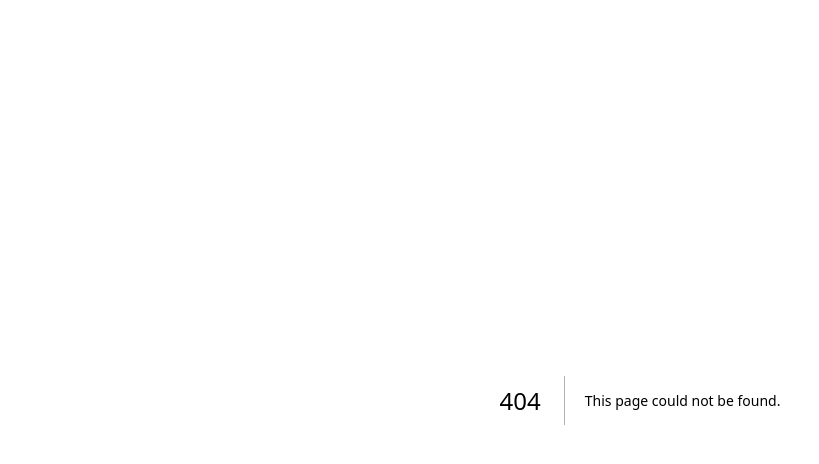
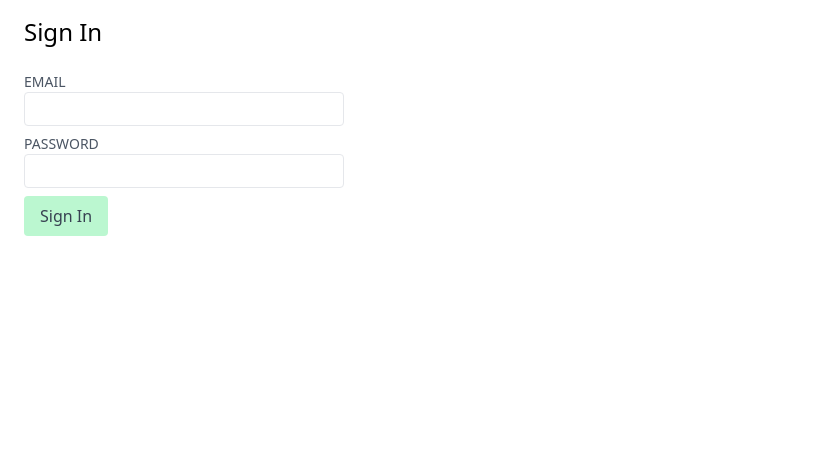
Before and after one commit to hyeoz/hyeoz-blog, a Next.js app: page /sign-in in a window 1280 px wide. Before the commit this address had no page. Shown: the top 464 px of the page, without its empty margins (0-819 px from the left). Built offline with nearby package versions, Linux system fonts and the light colour scheme.

Commit message:
chap.10 authenticate publishing

```diff
--- /dev/null
+++ b/components/Button.tsx
@@ -0,0 +1,16 @@
+export default function Button({
+  type,
+  children,
+}: {
+  type?: "button" | "submit" | "reset";
+  children: JSX.Element | string;
+}) {
+  return (
+    <button
+      type={type}
+      className="px-4 py-2 text-gray-700 bg-green-200 rounded hover:bg-green-500"
+    >
+      {children}
+    </button>
+  );
+}
--- /dev/null
+++ b/components/Field.tsx
@@ -0,0 +1,14 @@
+export default function Field({
+  label,
+  children,
+}: {
+  label: string;
+  children: JSX.Element;
+}) {
+  return (
+    <label className="block my-2">
+      <span className="block text-sm text-gray-600">{label}</span>
+      {children}
+    </label>
+  );
+}
--- /dev/null
+++ b/components/Input.tsx
@@ -0,0 +1,3 @@
+export default function Input({ type }: { type: string }) {
+  return <input type={type} className="px-3 py-1 border rounded w-80" />;
+}
--- /dev/null
+++ b/components/Layout.tsx
@@ -0,0 +1,20 @@
+import Head from "next/head";
+import Title from "./Title";
+
+export default function Layout({
+  title,
+  children,
+}: {
+  title: string;
+  children: JSX.Element;
+}) {
+  return (
+    <>
+      <Head>{title} - Next Shop</Head>
+      <main className="px-6 py-4">
+        <Title>{title}</Title>
+        {children}
+      </main>
+    </>
+  );
+}
--- a/pages/index.tsx
+++ b/pages/index.tsx
@@ -1,10 +1,8 @@
 // In this case, we choose Incremental Static Regeneration
+import React from "react";
+import Layout from "@/components/Layout";
 import ProductCard from "@/components/ProductCard";
-import Title from "@/components/Title";
 import { ProductType, getProducts } from "@/lib/api";
-import Head from "next/head";
-import Link from "next/link";
-import React, { useEffect, useState } from "react";
 
 export type ProductPropsType = {
   id: number;
@@ -27,10 +25,7 @@ export default function HomePage({
   products: ProductPropsType[];
 }): React.ReactElement {
   return (
-    <>
-      <Head>Next Shop</Head>
-      <main className="px-6 py-4">
-        <Title>Next Shop</Title>
+    <Layout title="Indoor Plants">
       <ul className="grid grid-cols-1 gap-4 lg:grid-cols-3 ">
         {products.map((product) => (
           <li key={product.id}>
@@ -38,7 +33,6 @@ export default function HomePage({
           </li>
         ))}
       </ul>
-      </main>
-    </>
+    </Layout>
   );
 }
--- /dev/null
+++ b/pages/sign-in.tsx
@@ -0,0 +1,20 @@
+import Button from "@/components/Button";
+import Field from "@/components/Field";
+import Input from "@/components/Input";
+import Layout from "@/components/Layout";
+
+export default function SignIn() {
+  return (
+    <Layout title="Sign In">
+      <form>
+        <Field label="EMAIL">
+          <Input type="email" />
+        </Field>
+        <Field label="PASSWORD">
+          <Input type="password" />
+        </Field>
+        <Button type="submit">Sign In</Button>
+      </form>
+    </Layout>
+  );
+}
```
Lines whose indentation alone changed are shown as unchanged.
